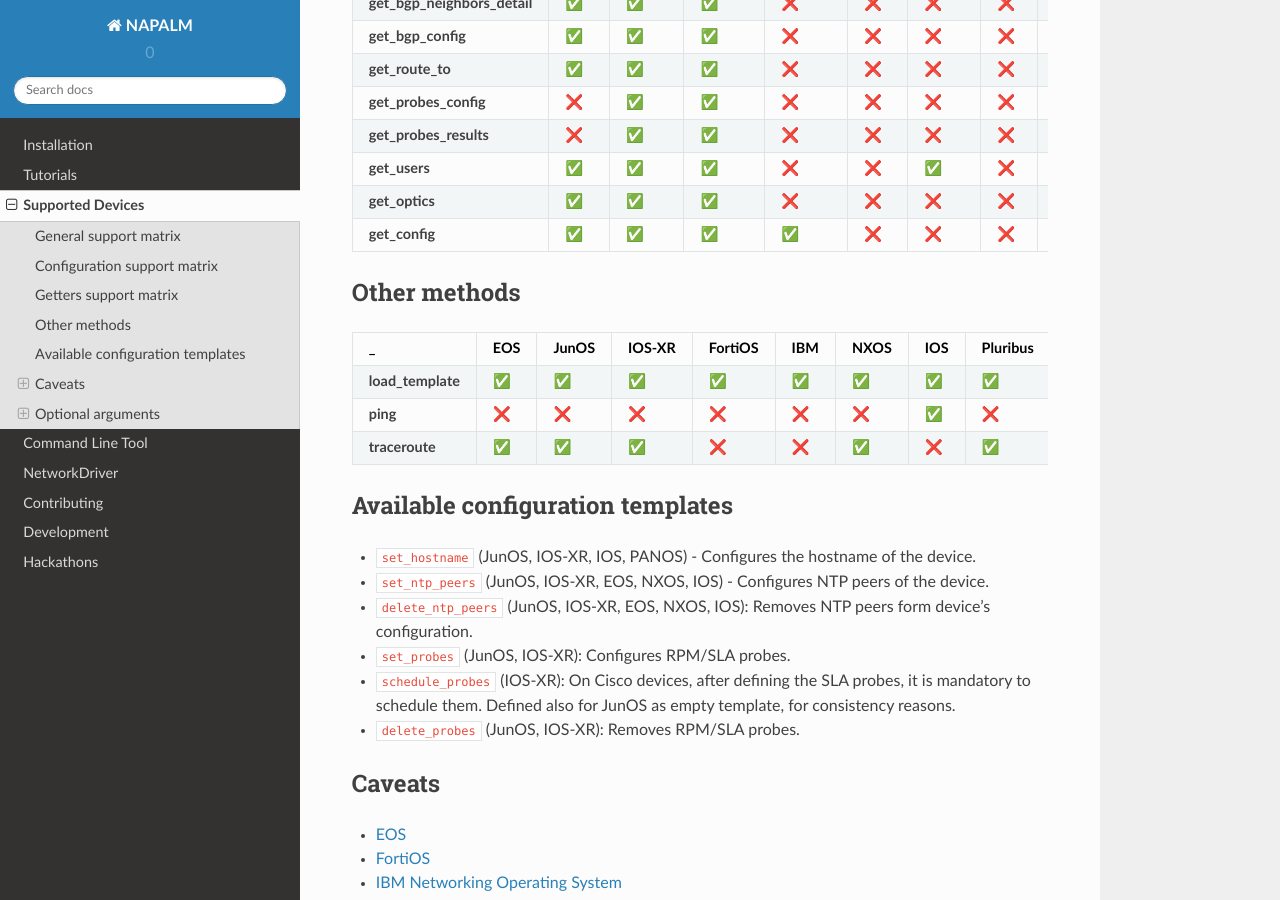
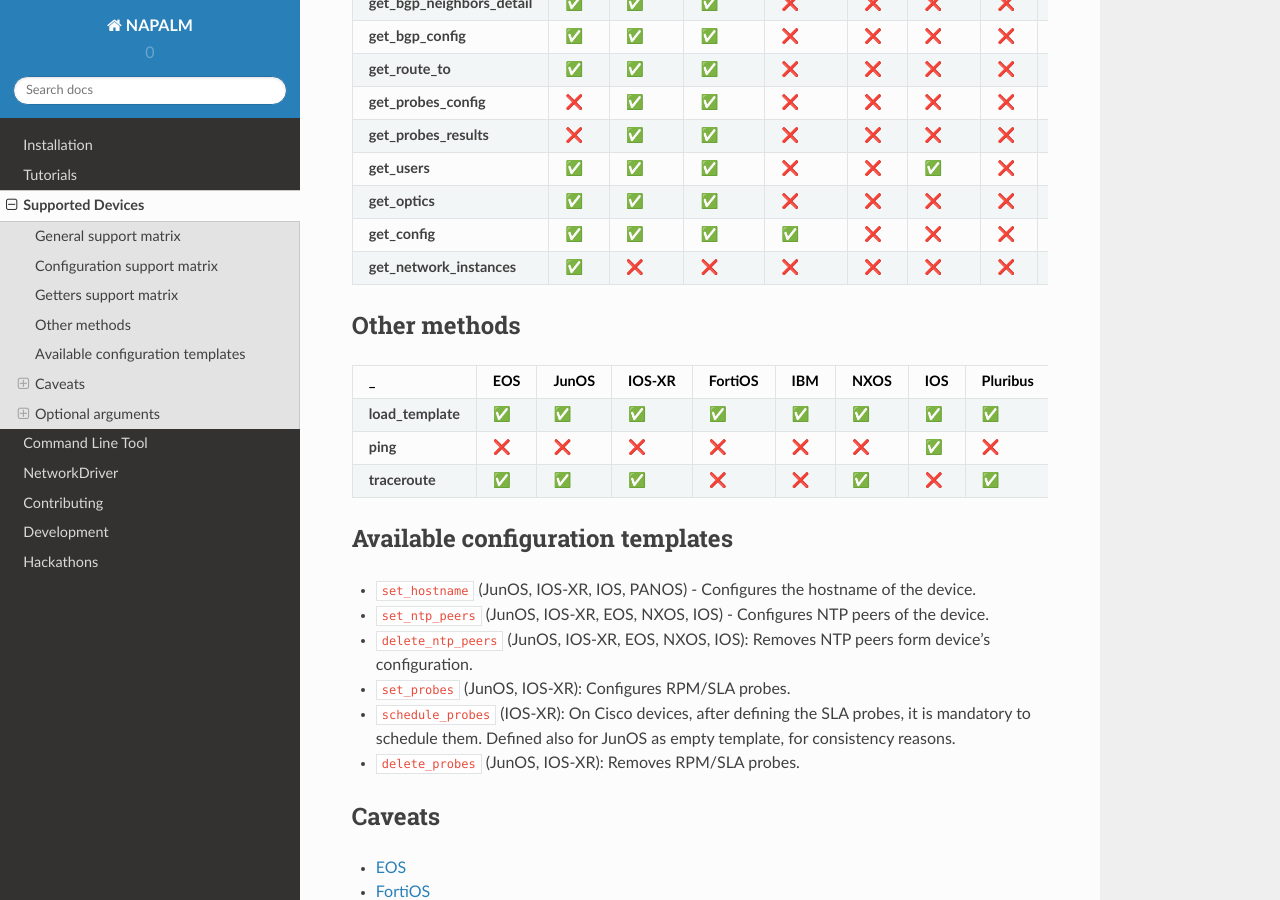
Before and after one commit to napalm-automation/napalm, a Sphinx documentation site: the page built from docs/support/index.rst, in a window 1280 px wide and 900 px high, scrolled down 1848 px. Built offline with Sphinx 7.4.7 and the Read the Docs theme 2.0.0, drawn with Linux system fonts in a browser that asks for light colours.

Commit message:
Documenting support for get_network_instances()

```diff
--- a/docs/support/index.rst
+++ b/docs/support/index.rst
@@ -85,6 +85,7 @@ _                               EOS   JunOS   IOS-XR  FortiOS  IBM     NXOS    I
 **get_users**                  |yes|  |yes|   |yes|   |no|     |no|    |yes|   |no|   |yes|      |no|
 **get_optics**                 |yes|  |yes|   |yes|   |no|     |no|    |no|    |no|   |no|       |no|
 **get_config**                 |yes|  |yes|   |yes|   |yes|    |no|    |no|    |no|   |yes|      |no|
+**get_network_instances**      |yes|  |no|    |no|    |no|     |no|    |no|    |no|   |no|       |no|
 ============================== =====  =====   ======  =======  ======  ======  =====  =========  =========
 
 Other methods
```
